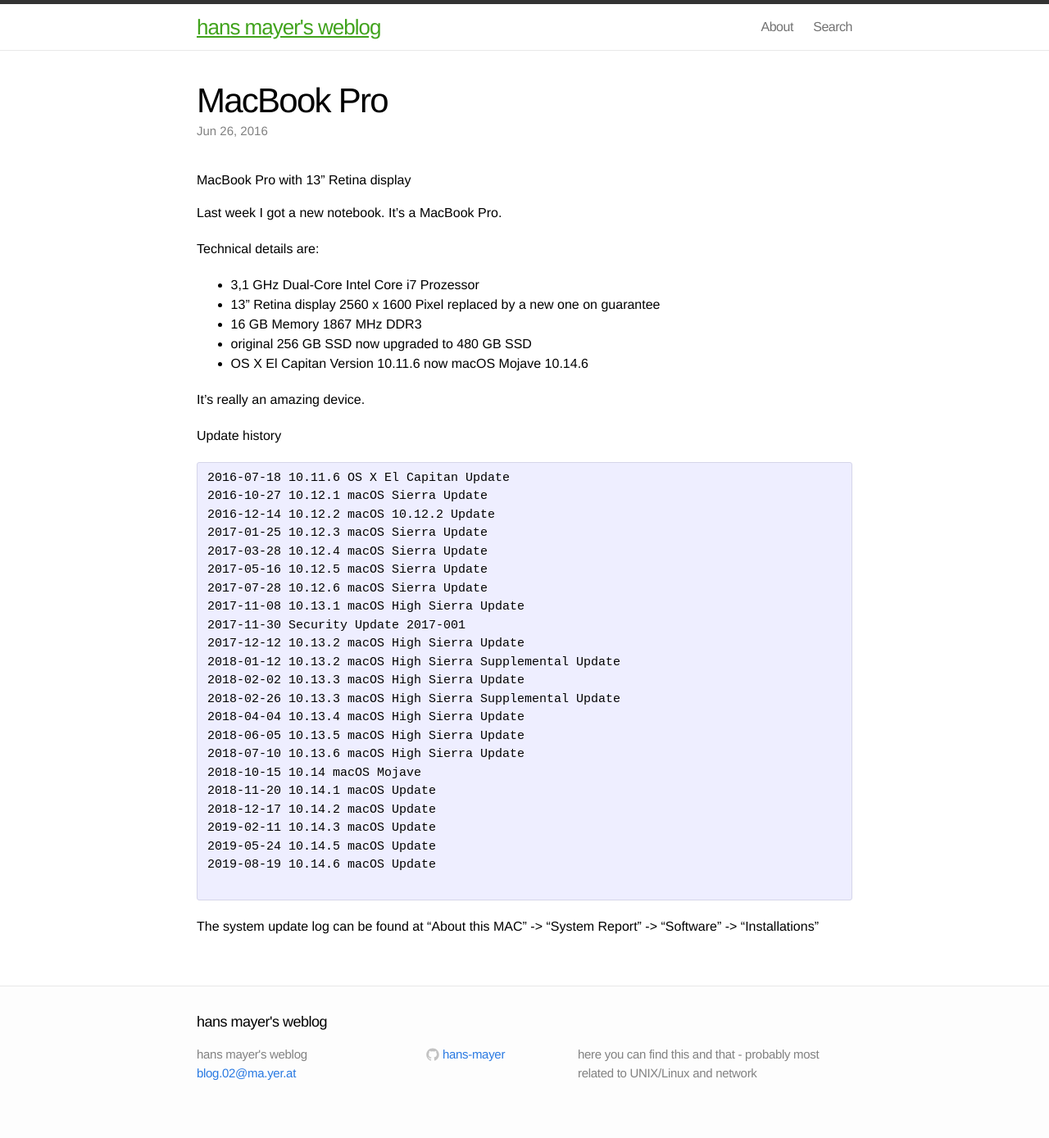
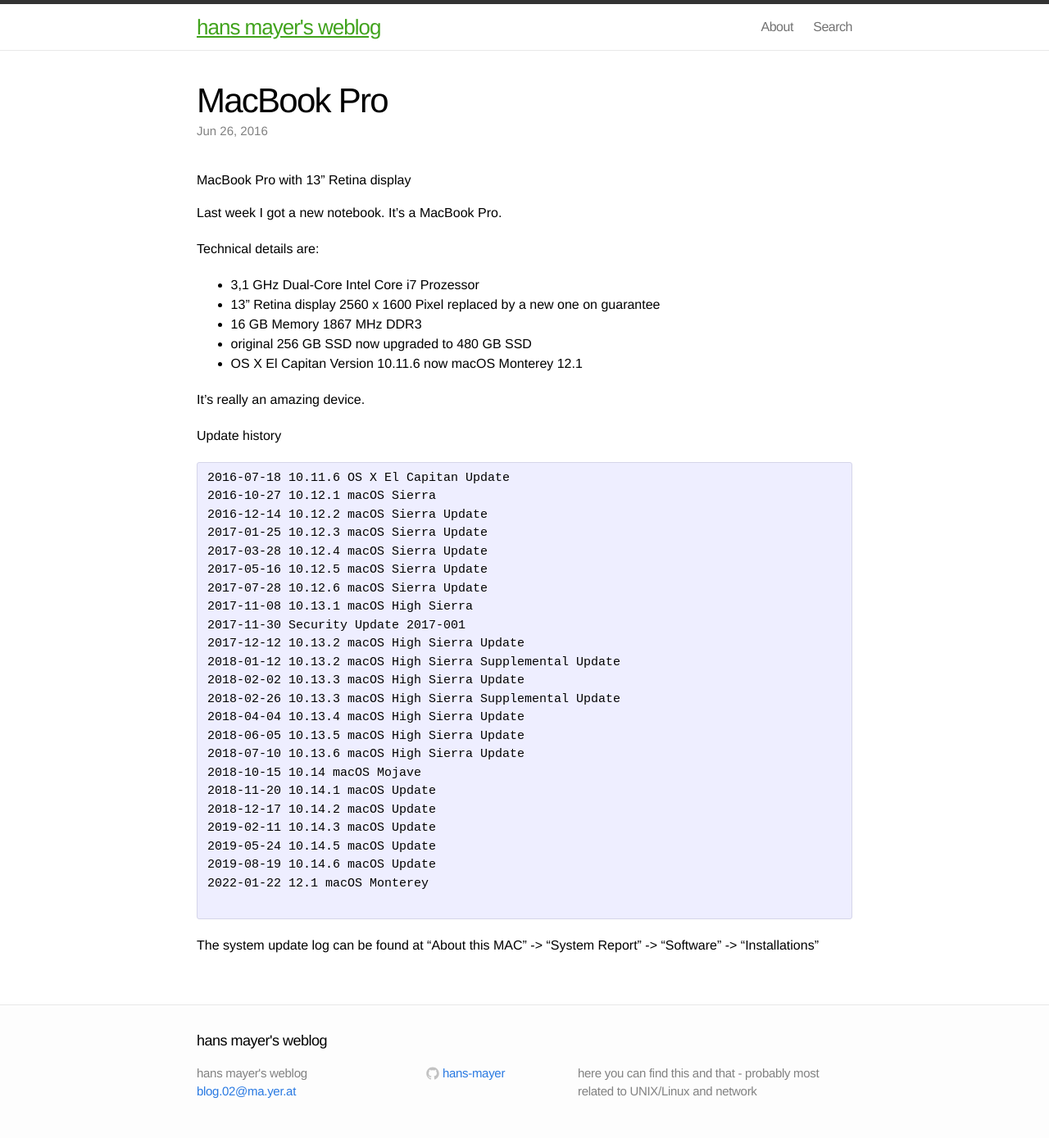
Before and after one commit to hans-mayer/blog, a Jekyll site: the page built from _posts/2016-06-26-MacBookPro.markdown, in a window 1280 px wide. Shown: the whole page at 82% size. Built offline with Jekyll 4.4.1, drawn with Linux system fonts in a browser that asks for light colours; before the commit the page ends 1366 px from its top, so only the background shows below that.

Commit message:
MacBookPro update history 12.1 macOS Monterey

```diff
--- a/_posts/2016-06-26-MacBookPro.markdown
+++ b/_posts/2016-06-26-MacBookPro.markdown
@@ -15,7 +15,7 @@
 * 13" Retina display 2560 x 1600 Pixel replaced by a new one on guarantee
 * 16 GB Memory 1867 MHz DDR3
 * original 256 GB SSD now upgraded to 480 GB SSD
-* OS X El Capitan Version 10.11.6 now macOS Mojave 10.14.6
+* OS X El Capitan Version 10.11.6 now macOS Monterey 12.1
 
 It's really an amazing device.
 
@@ -24,13 +24,13 @@
 
 <pre>
 2016-07-18 10.11.6 OS X El Capitan Update
-2016-10-27 10.12.1 macOS Sierra Update
-2016-12-14 10.12.2 macOS 10.12.2 Update
+2016-10-27 10.12.1 macOS Sierra
+2016-12-14 10.12.2 macOS Sierra Update
 2017-01-25 10.12.3 macOS Sierra Update
 2017-03-28 10.12.4 macOS Sierra Update
 2017-05-16 10.12.5 macOS Sierra Update
 2017-07-28 10.12.6 macOS Sierra Update
-2017-11-08 10.13.1 macOS High Sierra Update
+2017-11-08 10.13.1 macOS High Sierra
 2017-11-30 Security Update 2017-001
 2017-12-12 10.13.2 macOS High Sierra Update
 2018-01-12 10.13.2 macOS High Sierra Supplemental Update
@@ -45,6 +45,7 @@
 2019-02-11 10.14.3 macOS Update
 2019-05-24 10.14.5 macOS Update
 2019-08-19 10.14.6 macOS Update
+2022-01-22 12.1 macOS Monterey
 
 </pre>
 
```
